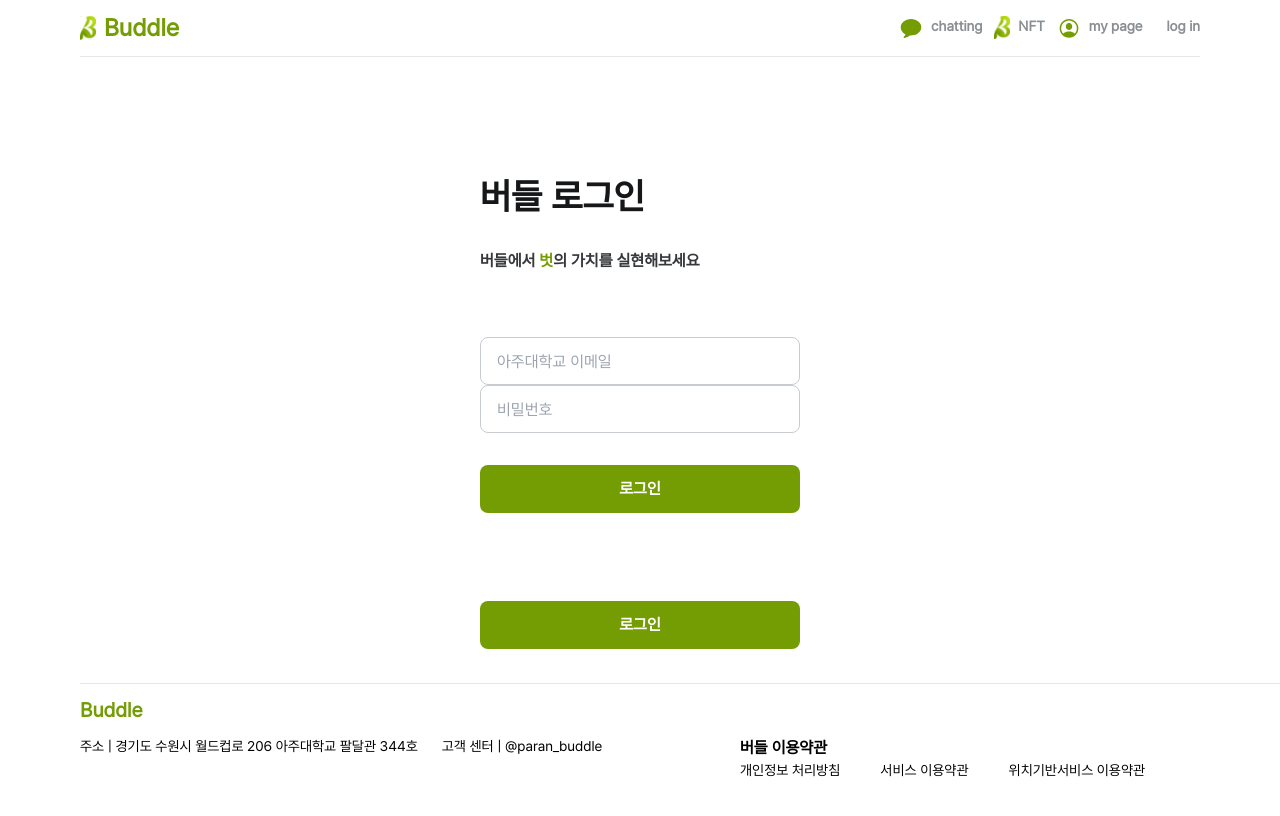
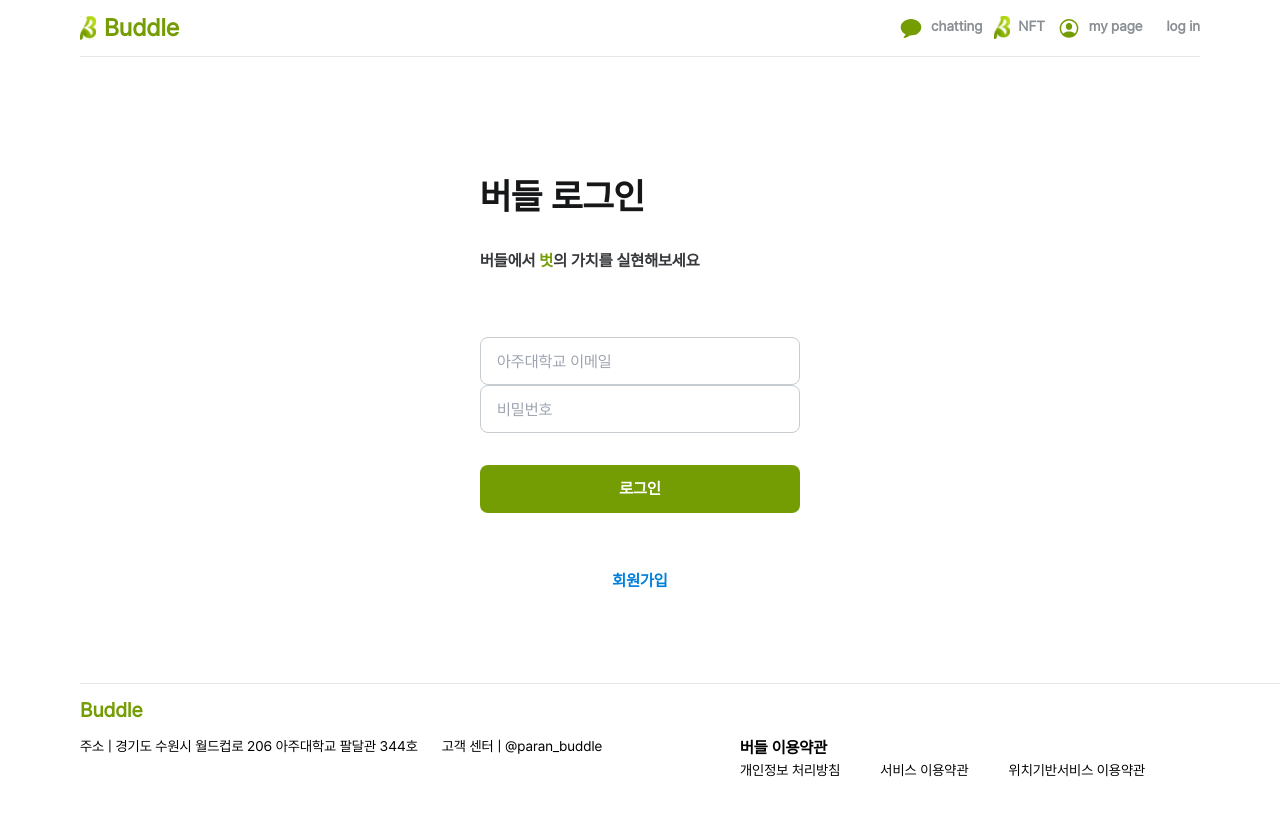
Before and after one commit to BuddlIes/FrontEnd, a React (Vite) app: page /Login in a window 1280 px wide. Shown: the top 816 px of the page. Built offline with nearby package versions, Linux system fonts and the light colour scheme.

Commit message:
feat: 로그인, 회원가입 최종 개발

```diff
--- a/src/pages/Login/index.jsx
+++ b/src/pages/Login/index.jsx
@@ -4,6 +4,7 @@ import Login from "./Components/LogBtn";
 import { useNavigate } from "react-router-dom";
 import { useState } from "react";
 import axios from "axios";
+import { Link } from "react-router-dom";
 function LoginPage() {
   const navigate = useNavigate();
   const [email, setEmail] = useState(""); // 입력된 이메일 상태
@@ -94,8 +95,9 @@ function LoginPage() {
               로그인
             </button>
           </form>
-
-          <Login />
+          <Link to="/Signup" className="text-[#0080DD] font-semibold">
+            회원가입
+          </Link>
         </div>
       </div>
     </div>
--- a/src/pages/Signup/index.jsx
+++ b/src/pages/Signup/index.jsx
@@ -2,6 +2,7 @@
 import React from "react";
 import { useState } from "react";
 import axios from "axios";
+import { useNavigate } from "react-router";
 
 function SignupPage() {
   const [email, setEmail] = useState("");
@@ -10,7 +11,7 @@ function SignupPage() {
   const [studentCode, setStudentCode] = useState("");
   const [name, setName] = useState("");
   const [nft, setNFT] = useState("");
-
+  const navigate = useNavigate();
   const submitHandler = async (e) => {
     e.preventDefault();
     try {
@@ -27,6 +28,7 @@ function SignupPage() {
       };
       await axiosInstance.post("/join", data).then((response) => {
         console.log(response.data);
+        navigate("/login");
       });
     } catch (e) {
       console.log(e);
```
